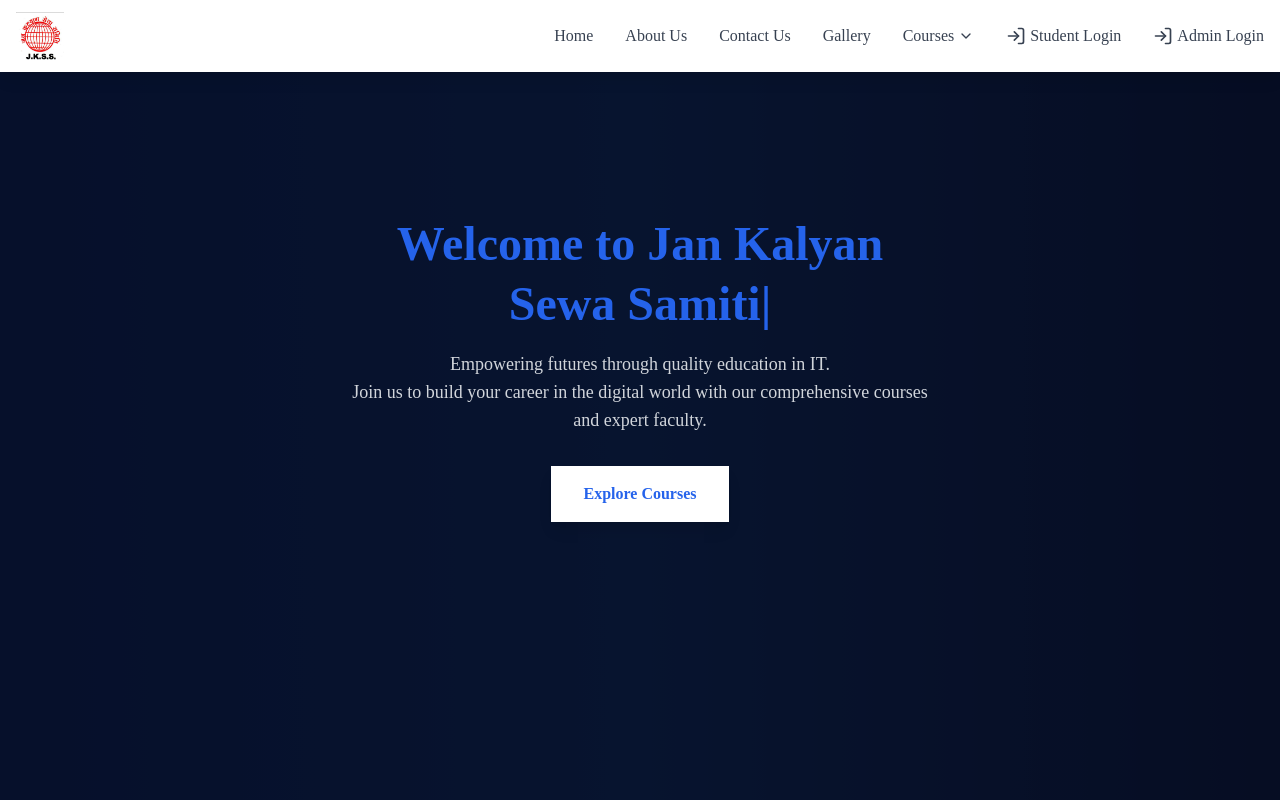
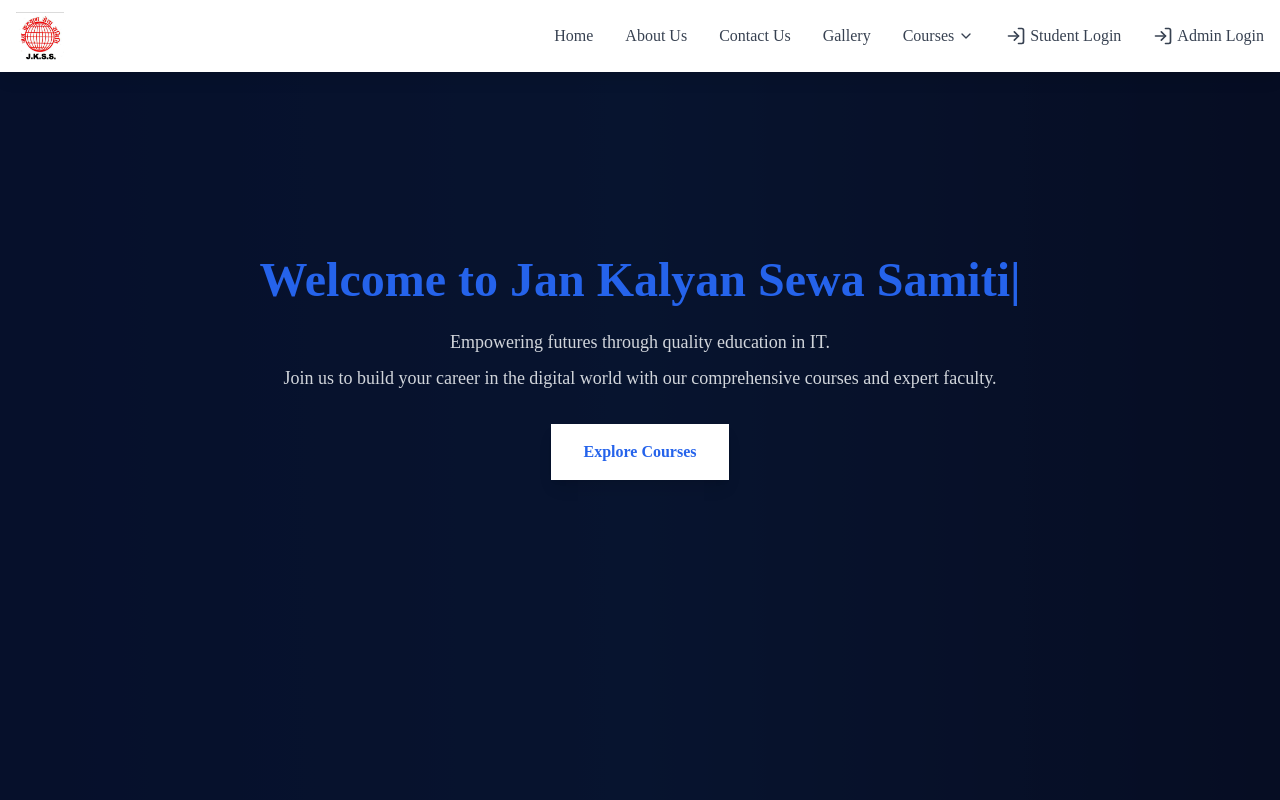
Before and after one commit to KishanWebDev/JKSS-Website, a React (Vite) app: page / in a window 1280 px wide. Shown: the top 800 px of the page. Built offline with nearby package versions, Linux system fonts and the light colour scheme.

Commit message:
changes made

```diff
--- a/src/Components/Hero.jsx
+++ b/src/Components/Hero.jsx
@@ -1,6 +1,8 @@
+'use client'
+
 import React, { useEffect, useState } from 'react';
 
-const Hero = () => {
+export default function Hero() {
   const [text, setText] = useState("");
   const fullText = "Welcome to Jan Kalyan Sewa Samiti";
 
@@ -23,21 +25,23 @@
         <span className="w-full h-full absolute opacity-80 bg-black"></span>
       </div>
 
-      <div className="container relative mx-auto">
+      <div className="container relative mx-auto px-4">
         <div className="items-center flex flex-wrap">
-          <div className="w-full lg:w-6/12 px-4 ml-auto mr-auto text-center">
+          <div className="w-full text-center">
             <div className="text-white">
-              <h1 className="text-5xl text-blue-600 font-bold leading-tight mb-4">
+              <h1 className="text-xl sm:text-2xl md:text-3xl lg:text-4xl xl:text-5xl text-blue-600 font-bold leading-tight mb-4 whitespace-nowrap overflow-x-auto pb-2">
                 {text}
                 <span className="animate-blink">|</span> {/* Blinking cursor */}
               </h1>
-              <p className="mt-4 text-lg text-gray-300">
-                Empowering futures through quality education in IT.<br/>
-                  Join us to build your career in the digital world with our comprehensive
-                  courses and expert faculty.
+              <p className="mt-4 text-sm sm:text-base md:text-lg text-gray-300">
+                Empowering futures through quality education in IT.
               </p>
-              <button className="mt-8 bg-white text-blue-600 font-bold px-8 py-4 rounded-lg
-                shadow-lg hover:shadow-blue-500/50 transition duration-300 transform hover:scale-105 focus:outline-none focus:ring-4 focus:ring-blue-300">
+              <p className="mt-2 text-sm sm:text-base md:text-lg text-gray-300">
+                Join us to build your career in the digital world with our comprehensive
+                courses and expert faculty.
+              </p>
+              <button className="mt-8 bg-white text-blue-600 font-bold px-4 sm:px-6 md:px-8 py-2 sm:py-3 md:py-4 rounded-lg
+                shadow-lg hover:shadow-blue-500/50 transition duration-300 transform hover:scale-105 focus:outline-none focus:ring-4 focus:ring-blue-300 text-sm sm:text-base">
                 Explore Courses
               </button>
             </div>
@@ -46,6 +50,4 @@
       </div>
     </div>
   );
-};
-
-export default Hero;
+}
```
